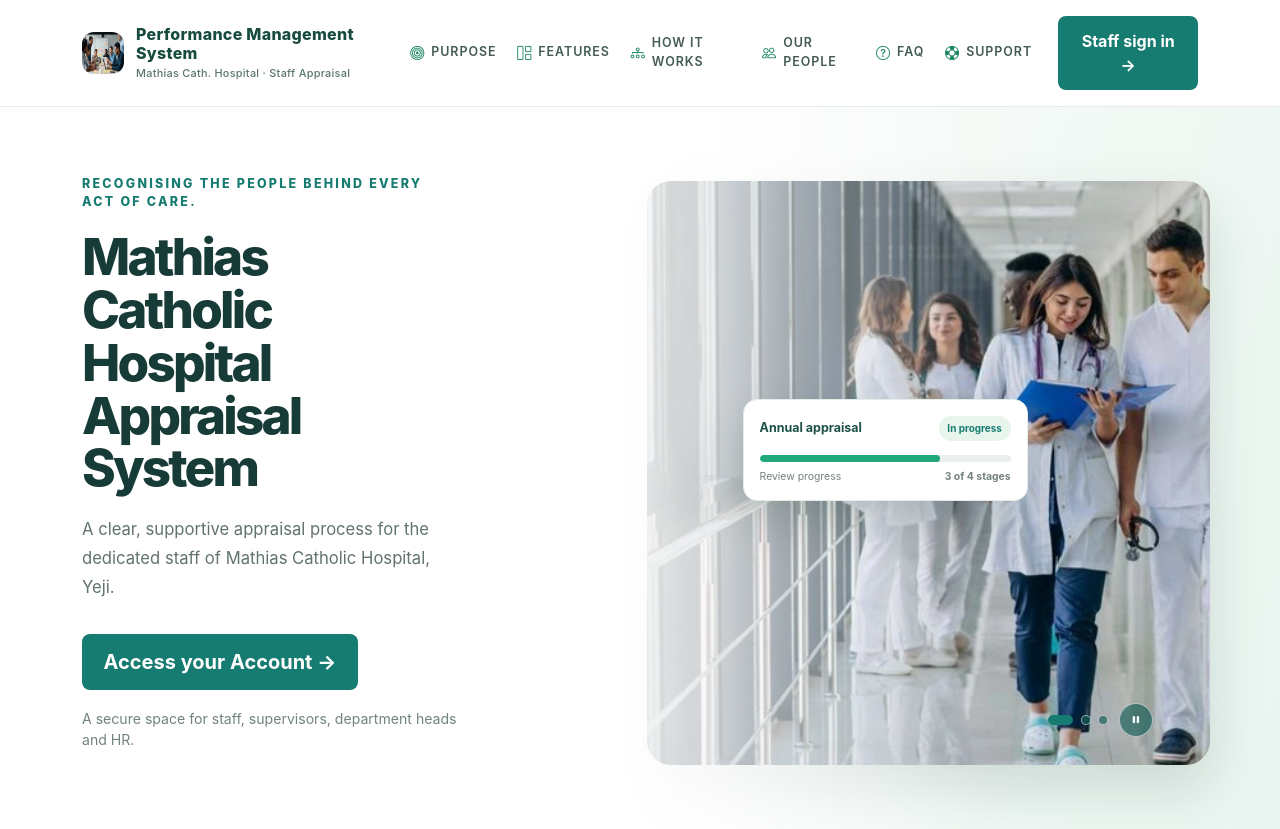
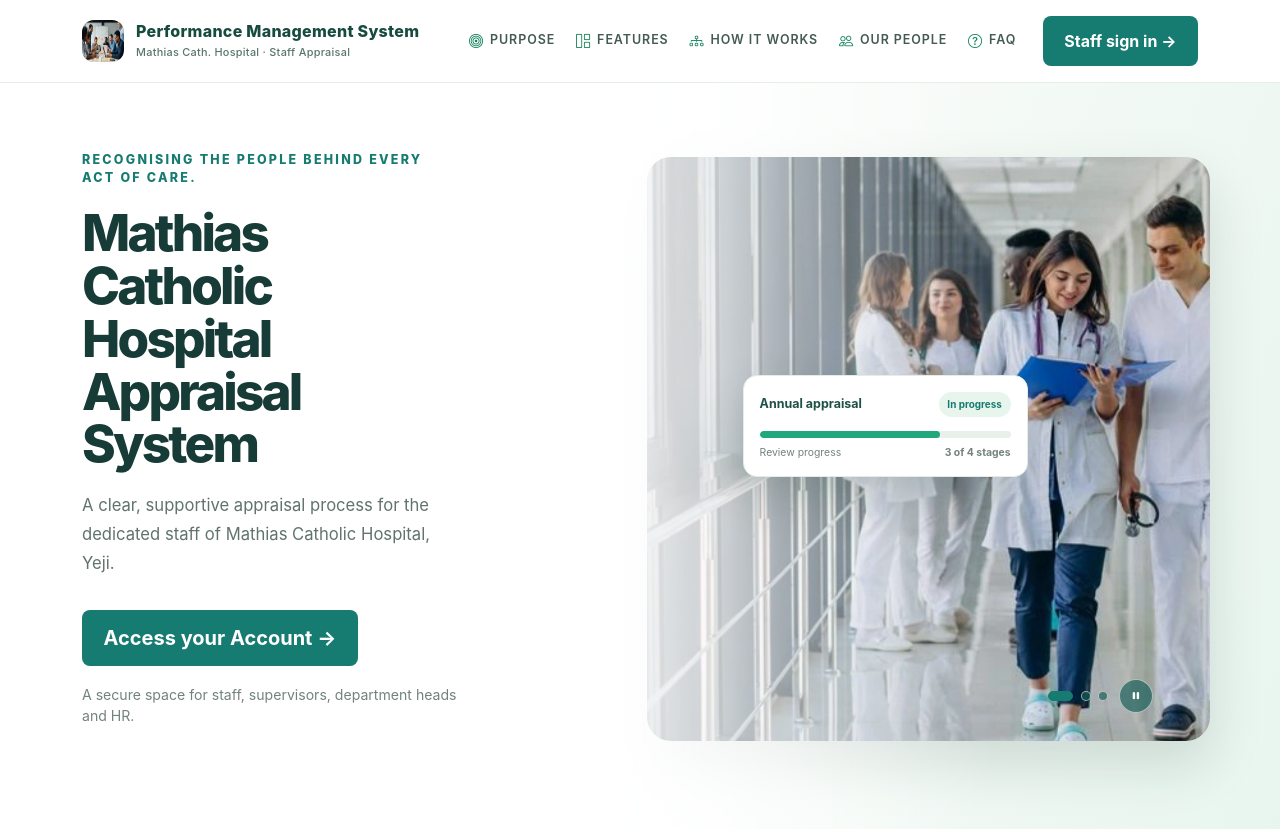
Before and after one commit to issahsalim/Online-Appresail-Form, a Django app: page / in a window 1280 px wide. Shown: the top 829 px of the page. Run offline with Django 5.2, Linux system fonts and the light colour scheme; parts of the project's set-up code (start-up, migrations or seed data) failed here and were passed over.

Commit message:
removed support from navbar

```diff
--- a/backend/app/templates/base.html
+++ b/backend/app/templates/base.html
@@ -954,9 +954,9 @@
 
             <div class="collapse navbar-collapse" id="navbarNav">
                 <ul class="navbar-nav ms-auto">
-                    <li class="nav-item">
+                    <!-- <li class="nav-item">
                         <a class="navbar-support-link" href="{% url 'support' %}" data-global-support-link><i class="bi bi-life-preserver" aria-hidden="true"></i><span>Support</span></a>
-                    </li>
+                    </li> -->
                     {% if user.is_authenticated %}
                         <li class="nav-item dropdown navbar-notifications">
                             <button
--- a/backend/app/templates/home.html
+++ b/backend/app/templates/home.html
@@ -708,7 +708,7 @@
                     <a class="nav-link-custom" href="#process"><i class="bi bi-diagram-3" aria-hidden="true"></i><span>How it works</span></a>
                     <a class="nav-link-custom" href="#team"><i class="bi bi-people" aria-hidden="true"></i><span>Our people</span></a>
                     <a class="nav-link-custom" href="#faq"><i class="bi bi-question-circle" aria-hidden="true"></i><span>FAQ</span></a>
-                    <a class="nav-link-custom" href="{% url 'support' %}"><i class="bi bi-life-preserver" aria-hidden="true"></i><span>Support</span></a>
+                    <!-- <a class="nav-link-custom" href="{% url 'support' %}"><i class="bi bi-life-preserver" aria-hidden="true"></i><span>Support</span></a> -->
                     <a class="btn btn-teal ms-lg-3 mt-2 mt-lg-0" href="{% url 'login' %}">Staff sign in <span aria-hidden="true">→</span></a>
                 </div>
             </div>
```
